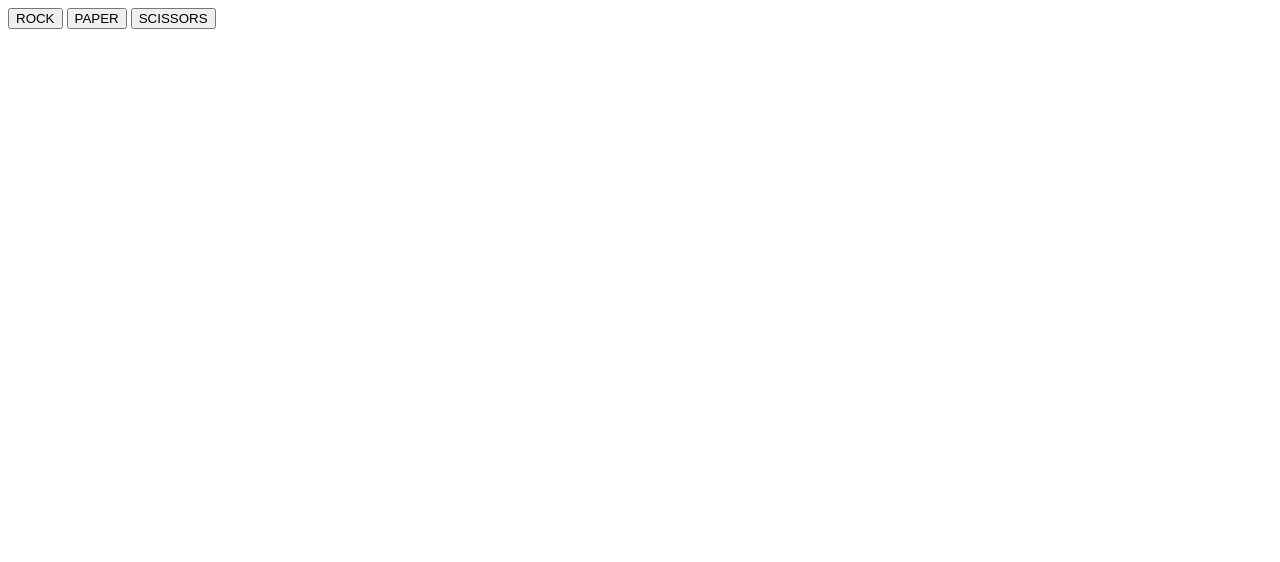
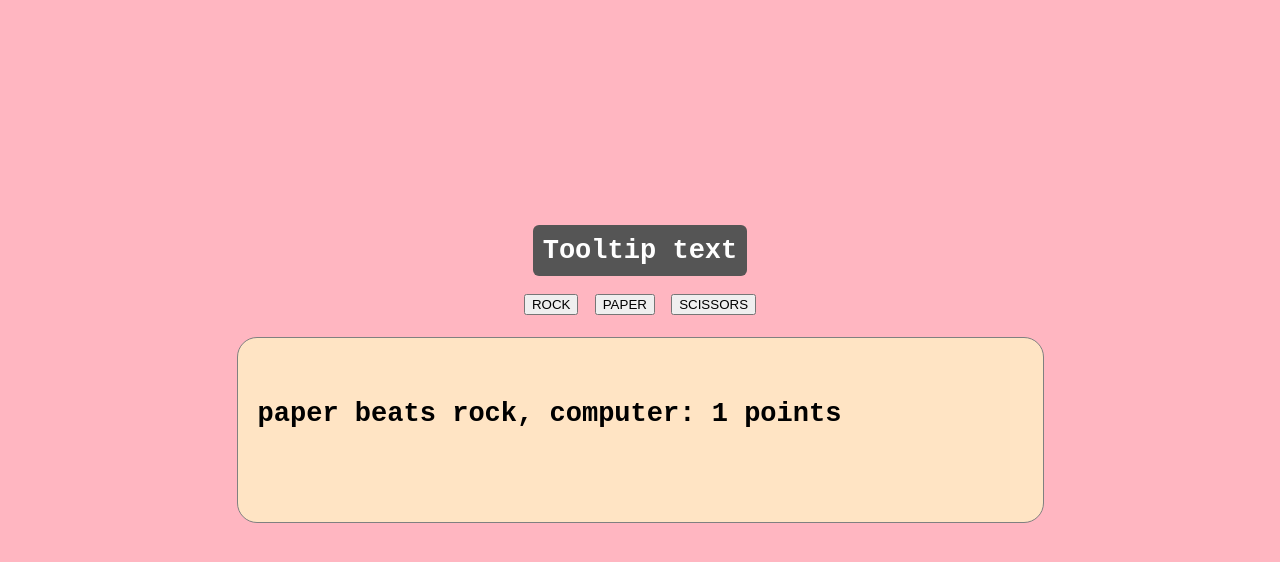
Before and after one commit to shefroyrowe/rock-paper-scissors, a plain HTML site: page index.html in a window 1280 px wide. Both pictures are taken after a click on the button "ROCK". Drawn offline with Linux system fonts and the light colour scheme.

Commit message:
complete controls and score counters > added five rounds tracking logic

```diff
--- a/index.html
+++ b/index.html
@@ -5,14 +5,23 @@
         <meta http-equiv="X-UA-Compatible" content="IE=edge">
         <title>Rock > Paper > Scissors</title>
         <meta name="viewport" content="width=device-width, initial-scale=1">
-        <link rel="stylesheet" href="">
+        <link rel="stylesheet" href="styles.css">
     </head>
     <body>
-        <d class="container">
+        <div class="container">
+
+            <div class="tooltip">
+                <span class="tooltiptext">Tooltip text</span>
+              </div>
+
+        <span id="btn-wrap">
             <button id="rock">ROCK</button>
             <button id="paper">PAPER</button>
             <button id="scissors">SCISSORS</button>
-        </d>
+        </span>
+
+            <div class="display"></div>
+        </div>
 
         <script src="scripts.js" async defer></script>
     </body>
--- a/scripts.js
+++ b/scripts.js
@@ -1,58 +1,63 @@
-//button control logic
+//counters
+let draws = 0;
+let computerScore = 0;
+let playerScore = 0;
+//reference html display area for results
+let display = document.querySelector('.display');
+let intro = "Get ready! five rounds! -ROCK- -PAPER- -SCISSORS- Lets go!!!"
+alert(intro)
+
+ //user button controls
     let buttons = document.querySelectorAll('button');
     buttons.forEach(button => {
     button.onclick = game;
     });
 
- //game body
+//game logic container
 function game(){
-    //get user choice
-    let playerOp = this.id;
-    console.log(`player: "${playerOp}"`); //log response
 
-    //get computer choice
-    let computerOp  = Math.floor(Math.random() * 3);
+    let playerOp = this.id;//get user response
+    alert(`player: "${playerOp}"`); //alert user response
+
+    let computerOp = Math.floor(Math.random() * 3);//get computer response
     if (computerOp === 0) {
         computerOp = 'rock';
     } else if (computerOp === 1) {
         computerOp = 'paper';
     } else {
         computerOp = 'scissors';
-        };
-        console.log(`computer: "${computerOp}"`);//log computer choice
+    }
+    alert(`computer: "${computerOp}"`);//alert computer response
 
-        console.log(playRound(playerOp, computerOp));//show winner
+        //game logic
+        if (computerOp === playerOp) { //if both players pick the same value
+            draws++;
+            display.textContent = 'It\'s a draw!';
 
-function playRound(playerOp, computerOp){
-        //if both players pick the same value
-        if (computerOp === playerOp) {
-            alert('It\'s a draw!');
-            //computer win logic
-        } else if (computerOp == 'rock' && playerOp == 'scissors' ||
+        } else if (computerOp == 'rock' && playerOp == 'scissors' || //computer win logic
             computerOp == 'paper' && playerOp == 'rock' ||
             computerOp == 'scissors' && playerOp == 'paper') {
-            alert(`You lost, ${computerOp} beats ${playerOp}`);
-            //compScore++;
-            //player win logic
-        } else if (playerOp == 'rock' && computerOp == 'scissors' ||
+            computerScore++;
+            display.textContent = `${computerOp} beats ${playerOp}, computer: ${computerScore} points`;//update display
+
+        } else if (playerOp == 'rock' && computerOp == 'scissors' || //player win logic
             playerOp == 'paper' && computerOp == 'rock' ||
             playerOp == 'scissors' && computerOp == 'paper') {
-            alert(`You've won!, ${playerOp} beats ${computerOp}`);
-            //playerScore++;
+            playerScore++;
+            display.textContent = `${playerOp} beats ${computerOp}, player: ${playerScore} points`;//update display
         }
+        if((draws + computerScore + playerScore) == 5){
+            display.textContent = `You've won ${playerScore} times, drawn ${draws} times and lost ${computerScore} times.`
+
+            playerScore = 0;
+            computerScore = 0;
+            draws = 0;
         }
     }
 
+    /*
+      add rock, paper and scissor images respectively
+      switch info from alerts over to tooltip div
 
-/*
- let rounds = 0;
-    let compScore = 0;
-    let playerScore = 0;
-    while (rounds < 5) {}
-
- if(compScore > playerScore){
-    alert(`You scored ${playerScore}, computer wins`);
- }else {
-    alert(`Computer scored ${compScore}, player wins!`);
- }
+      add computer wins or players wins to tooltip dive after five rounds
     */
--- /dev/null
+++ b/styles.css
@@ -0,0 +1,38 @@
+html,
+body {
+    padding: 20px;
+    background: lightpink;
+    font-family: 'Courier New', Courier, monospace;
+    font-size: 1.3rem;
+    font-weight: 800;
+}
+
+.container {
+    display: flex;
+    justify-content: center;
+    align-items: center;
+    flex-direction: column;
+    margin-top: 9rem;
+    gap: 20px;
+}
+
+.display{
+    width: 765px;
+    height: 104px;
+    padding: 60px 20px 20px;
+    background-color: bisque;
+    border: 1px solid gray;
+    border-radius: 20px;
+}
+
+/*Tooltip*/
+.tooltip .tooltiptext {
+  visibility: visible;
+  width: 140px;
+  background-color: #555;
+  color: #fff;
+  text-align: center;
+  border-radius: 6px;
+  padding: 10px;
+  opacity: 1;
+}
```
Lines whose indentation alone changed are shown as unchanged.
